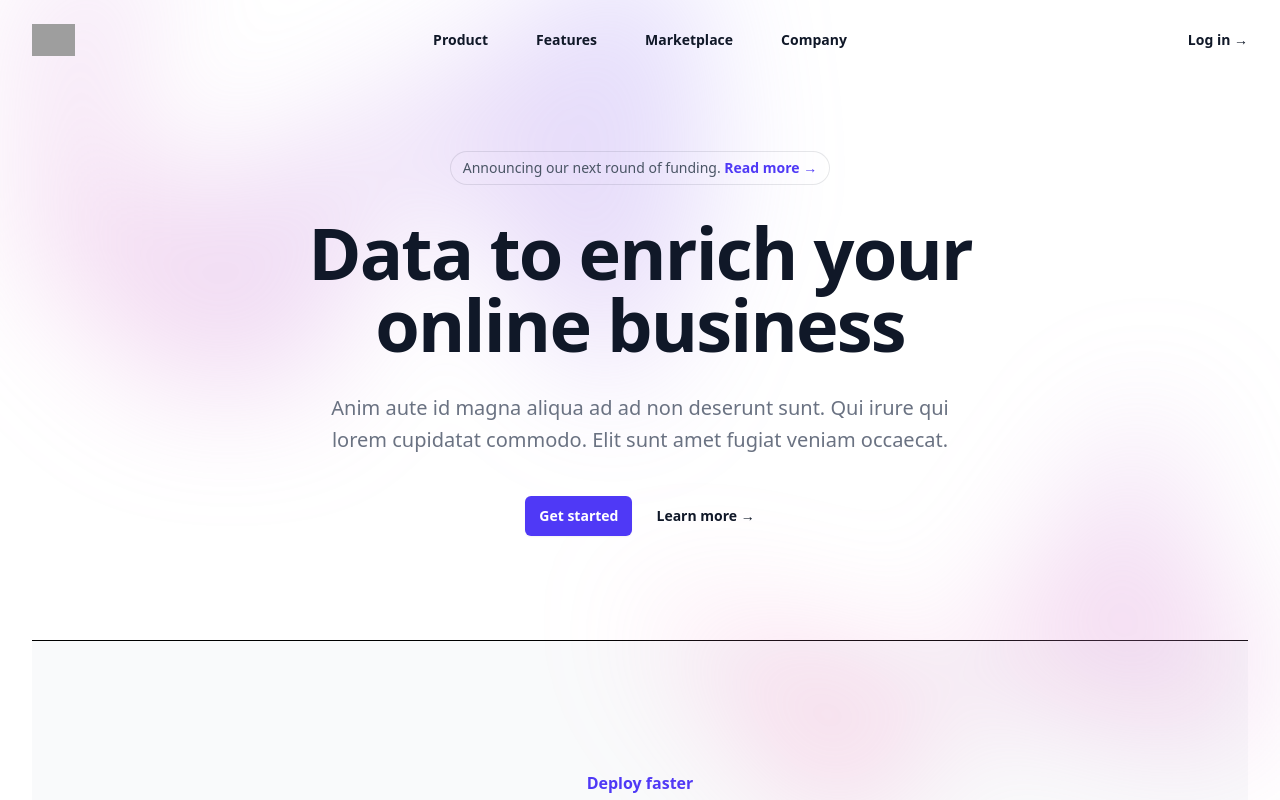
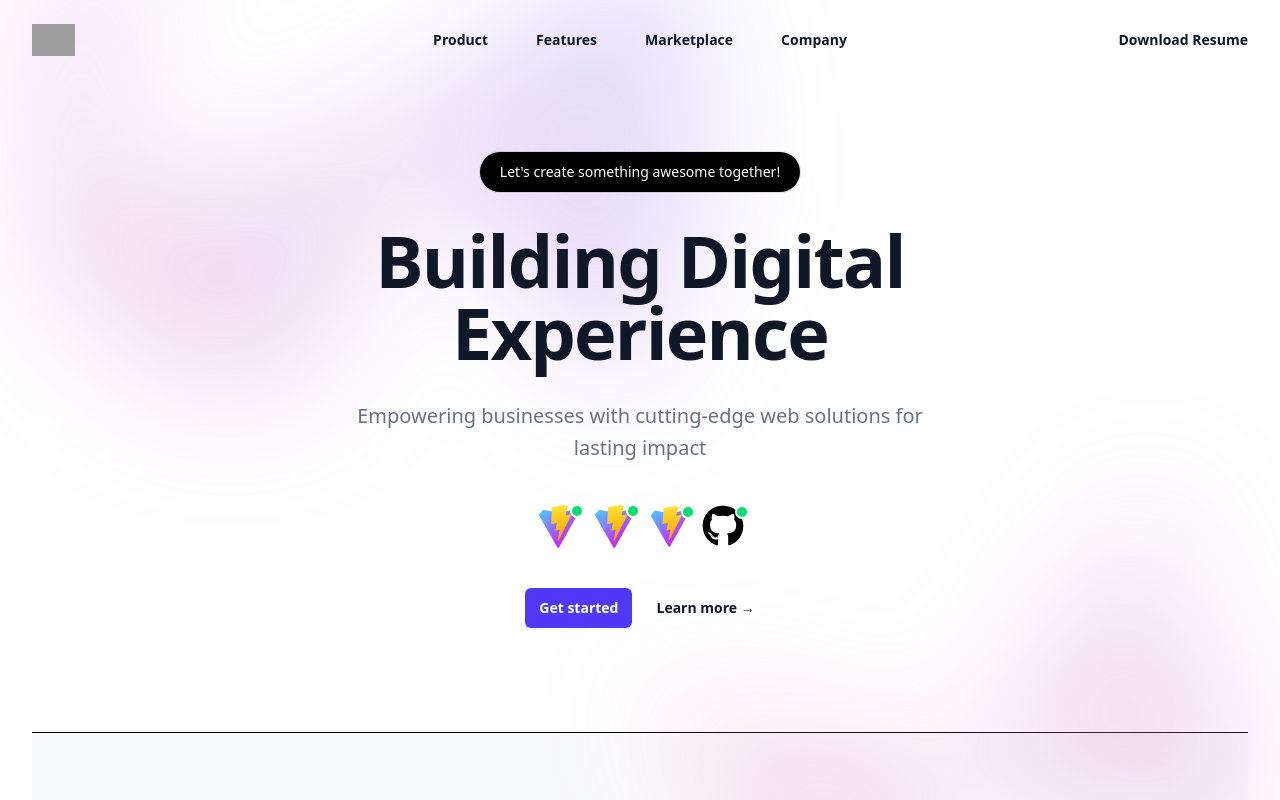
Before and after one commit to imranahmad537/Imran-developer-portfolio, a React (Vite) app: page / in a window 1280 px wide. Shown: the top 800 px of the page. Built offline with nearby package versions, Linux system fonts and the light colour scheme; grey boxes are pictures that could not be loaded.

Commit message:
Committed

```diff
--- a/package.json
+++ b/package.json
@@ -15,6 +15,7 @@
     "@tailwindcss/vite": "^4.1.5",
     "react": "^19.0.0",
     "react-dom": "^19.0.0",
+    "react-icons": "^5.5.0",
     "tailwindcss": "^4.1.5"
   },
   "devDependencies": {
--- a/src/Pages/Hero.jsx
+++ b/src/Pages/Hero.jsx
@@ -1,24 +1,26 @@
-'use client'
+"use client";
 
-import { useState } from 'react'
-import { Dialog, DialogPanel } from '@headlessui/react'
+import { useState } from "react";
+import { Dialog, DialogPanel } from "@headlessui/react";
 import { Bars3Icon, XMarkIcon } from "@heroicons/react/24/outline";
-
-
+import {FaGithub} from "react-icons/fa"
 const navigation = [
-  { name: 'Product', href: '#' },
-  { name: 'Features', href: '#' },
-  { name: 'Marketplace', href: '#' },
-  { name: 'Company', href: '#' },
-]
+  { name: "Product", href: "#" },
+  { name: "Features", href: "#" },
+  { name: "Marketplace", href: "#" },
+  { name: "Company", href: "#" },
+];
 
 export default function Example() {
-  const [mobileMenuOpen, setMobileMenuOpen] = useState(false)
+  const [mobileMenuOpen, setMobileMenuOpen] = useState(false);
 
   return (
     <div className="bg-white">
       <header className="absolute inset-x-0 top-0 z-50">
-        <nav aria-label="Global" className="flex items-center justify-between p-6 lg:px-8">
+        <nav
+          aria-label="Global"
+          className="flex items-center justify-between p-6 lg:px-8"
+        >
           <div className="flex lg:flex-1">
             <a href="#" className="-m-1.5 p-1.5">
               <span className="sr-only">Your Company</span>
@@ -41,18 +43,28 @@ export default function Example() {
           </div>
           <div className="hidden lg:flex lg:gap-x-12">
             {navigation.map((item) => (
-              <a key={item.name} href={item.href} className="text-sm/6 font-semibold text-gray-900">
+              <a
+                key={item.name}
+                href={item.href}
+                className="text-sm/6 font-semibold text-gray-900"
+              >
                 {item.name}
               </a>
             ))}
           </div>
           <div className="hidden lg:flex lg:flex-1 lg:justify-end">
             <a href="#" className="text-sm/6 font-semibold text-gray-900">
-              Log in <span aria-hidden="true">&rarr;</span>
+              {/* Log in */}
+              Download Resume
+              <span aria-hidden="true">{/* &rarr; */}</span>
             </a>
           </div>
         </nav>
-        <Dialog open={mobileMenuOpen} onClose={setMobileMenuOpen} className="lg:hidden">
+        <Dialog
+          open={mobileMenuOpen}
+          onClose={setMobileMenuOpen}
+          className="lg:hidden"
+        >
           <div className="fixed inset-0 z-50" />
           <DialogPanel className="fixed inset-y-0 right-0 z-50 w-full overflow-y-auto bg-white px-6 py-6 sm:max-w-sm sm:ring-1 sm:ring-gray-900/10">
             <div className="flex items-center justify-between">
@@ -108,29 +120,49 @@ export default function Example() {
           <div
             style={{
               clipPath:
-                'polygon(74.1% 44.1%, 100% 61.6%, 97.5% 26.9%, 85.5% 0.1%, 80.7% 2%, 72.5% 32.5%, 60.2% 62.4%, 52.4% 68.1%, 47.5% 58.3%, 45.2% 34.5%, 27.5% 76.7%, 0.1% 64.9%, 17.9% 100%, 27.6% 76.8%, 76.1% 97.7%, 74.1% 44.1%)',
+                "polygon(74.1% 44.1%, 100% 61.6%, 97.5% 26.9%, 85.5% 0.1%, 80.7% 2%, 72.5% 32.5%, 60.2% 62.4%, 52.4% 68.1%, 47.5% 58.3%, 45.2% 34.5%, 27.5% 76.7%, 0.1% 64.9%, 17.9% 100%, 27.6% 76.8%, 76.1% 97.7%, 74.1% 44.1%)",
             }}
             className="relative left-[calc(50%-11rem)] aspect-1155/678 w-[36.125rem] -translate-x-1/2 rotate-[30deg] bg-linear-to-tr from-[#ff80b5] to-[#9089fc] opacity-30 sm:left-[calc(50%-30rem)] sm:w-[72.1875rem]"
           />
         </div>
         <div className="mx-auto max-w-2xl py-32 sm:py-48 lg:py-26">
           <div className="hidden sm:mb-8 sm:flex sm:justify-center">
-            <div className="relative rounded-full px-3 py-1 text-sm/6 text-gray-600 ring-1 ring-gray-900/10 hover:ring-gray-900/20">
-              Announcing our next round of funding.{' '}
-              <a href="#" className="font-semibold text-indigo-600">
+            <div className="relative rounded-full px-5 bg-black py-2 text-sm/6 text-white ring-1 ring-gray-900/10 hover:ring-gray-900/20">
+              {/* <div class="absolute inset-0 duration-1000 opacity-50 transitiona-all bg-gradient-to-r from-indigo-500 via-pink-500 to-yellow-400 rounded-xl blur-lg filter group-hover:opacity-100 group-hover:duration-200"></div> */}
+              Let's create something awesome together!{" "}
+              {/* <a href="#" className="font-semibold text-indigo-600">
                 <span aria-hidden="true" className="absolute inset-0" />
                 Read more <span aria-hidden="true">&rarr;</span>
-              </a>
+              </a> */}
             </div>
           </div>
           <div className="text-center">
             <h1 className="text-5xl font-semibold tracking-tight text-balance text-gray-900 sm:text-7xl">
-              Data to enrich your online business
+              Building Digital Experience
             </h1>
             <p className="mt-8 text-lg font-medium text-pretty text-gray-500 sm:text-xl/8">
-              Anim aute id magna aliqua ad ad non deserunt sunt. Qui irure qui lorem cupidatat commodo. Elit sunt amet
-              fugiat veniam occaecat.
+              Empowering businesses with cutting-edge web solutions for lasting
+              impact
             </p>
+            <div className=" flex items-center justify-center mt-10 gap-3">
+              <div class="relative ">
+                <img class="w-11 h-11 rounded-full" src="/vite.svg" alt="" />
+                <span class="top-0 ml-3 absolute  w-3.5 h-3.5 bg-green-400 border-2 border-white dark:border-gray-800 rounded-full"></span>
+              </div>
+              <div class="relative ">
+                <img class="w-11 h-11 rounded-full" src="/vite.svg" alt="" />
+                <span class="top-0 ml-3 absolute  w-3.5 h-3.5 bg-green-400 border-2 border-white dark:border-gray-800 rounded-full"></span>
+              </div>
+              <div class="relative ">
+                <img class="w-10.5 h-10.5 rounded-full" src="/vite.svg" alt="" />
+                <span class="top-0 ml-3 absolute  w-3.5 h-3.5 bg-green-400 border-2 border-white dark:border-gray-800 rounded-full"></span>
+              </div>
+              <div class="relative ">
+               <FaGithub className="w-10.5 h-10.5 rounded-full" />
+                <span class="top-0 ml-3 absolute  w-3.5 h-3.5 bg-green-400 border-2 border-white dark:border-gray-800 rounded-full"></span>
+              </div>
+            </div>
+
             <div className="mt-10 flex items-center justify-center gap-x-6">
               <a
                 href="#"
@@ -151,12 +183,12 @@ export default function Example() {
           <div
             style={{
               clipPath:
-                'polygon(74.1% 44.1%, 100% 61.6%, 97.5% 26.9%, 85.5% 0.1%, 80.7% 2%, 72.5% 32.5%, 60.2% 62.4%, 52.4% 68.1%, 47.5% 58.3%, 45.2% 34.5%, 27.5% 76.7%, 0.1% 64.9%, 17.9% 100%, 27.6% 76.8%, 76.1% 97.7%, 74.1% 44.1%)',
+                "polygon(74.1% 44.1%, 100% 61.6%, 97.5% 26.9%, 85.5% 0.1%, 80.7% 2%, 72.5% 32.5%, 60.2% 62.4%, 52.4% 68.1%, 47.5% 58.3%, 45.2% 34.5%, 27.5% 76.7%, 0.1% 64.9%, 17.9% 100%, 27.6% 76.8%, 76.1% 97.7%, 74.1% 44.1%)",
             }}
             className="relative left-[calc(50%+3rem)] aspect-1155/678 w-[36.125rem] -translate-x-1/2 bg-linear-to-tr from-[#ff80b5] to-[#9089fc] opacity-30 sm:left-[calc(50%+36rem)] sm:w-[72.1875rem]"
           />
         </div>
       </div>
     </div>
-  )
+  );
 }
```
Also changed, not shown: Capture.PNG (added), 1 other file (tests, documents, lock files or other folders).
